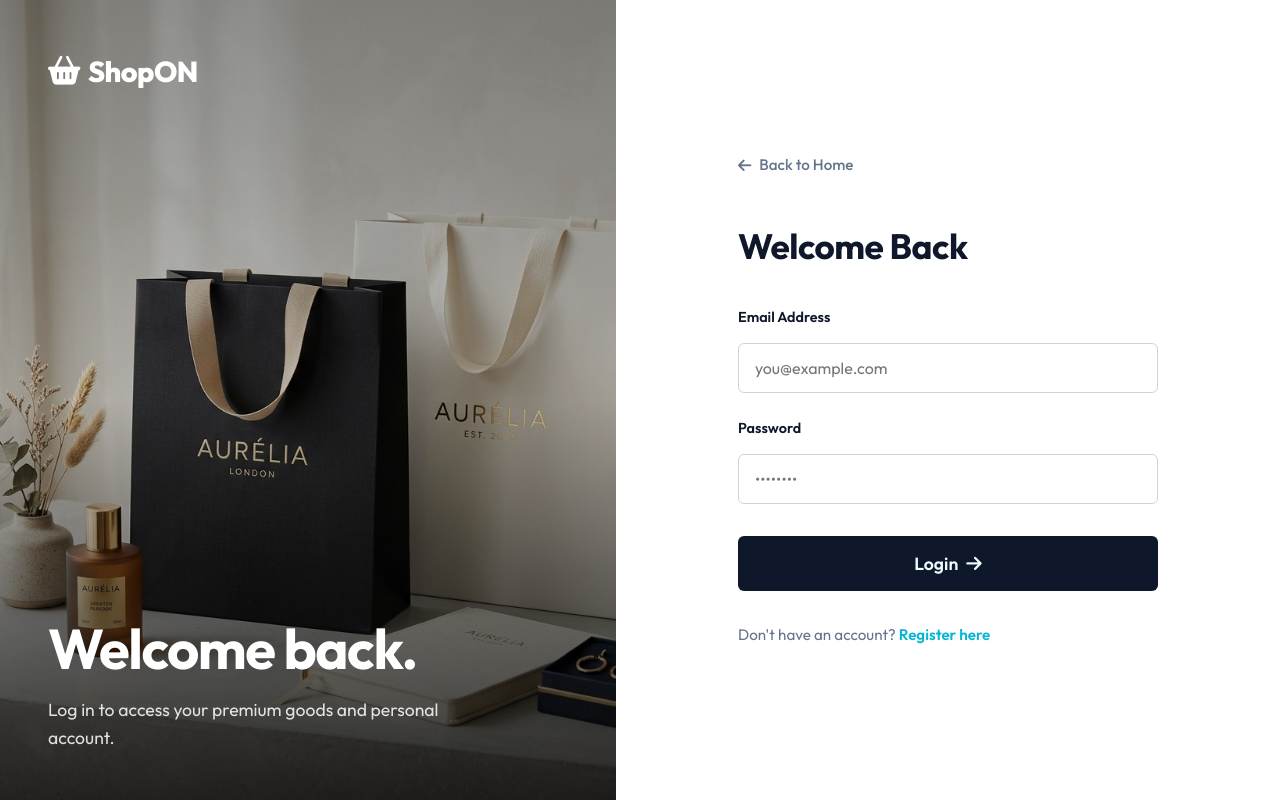
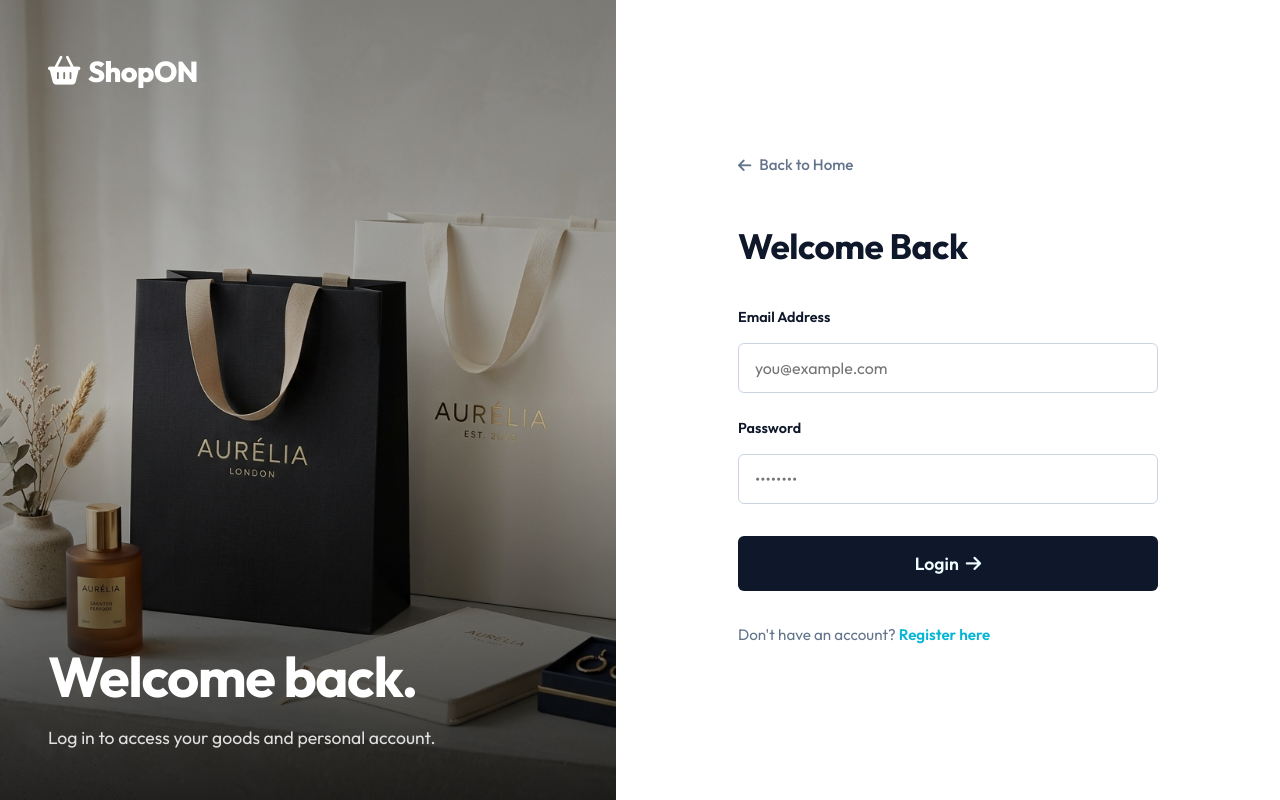
Before and after one commit to anixems07/ShopON, a plain HTML site: page frontend/login.html in a window 1280 px wide. Drawn offline with Linux system fonts and the light colour scheme.

Commit message:
Minor fix

```diff
--- a/frontend/login.html
+++ b/frontend/login.html
@@ -22,7 +22,7 @@
                 </a>
                 <div class="visual-text">
                     <h1>Welcome back.</h1>
-                    <p>Log in to access your premium goods and personal account.</p>
+                    <p>Log in to access your goods and personal account.</p>
                 </div>
             </div>
             <img class="visual-img" src="images/ecommerce_hero.png" alt="ShopON Premium">
@@ -42,7 +42,7 @@
                         <input type="password" id="loginPassword" placeholder="••••••••" required>
                     </div>
                     <button type="submit" class="auth-btn">
-                        Login <i class="fa-solid fa-arrow-right" style="margin-left: 8px;"></i>
+                        Login <i class="fa-solid fa-arrow-right" style="margin-left: 7px;"></i>
                     </button>
                 </form>
                 <div class="auth-footer">
```
